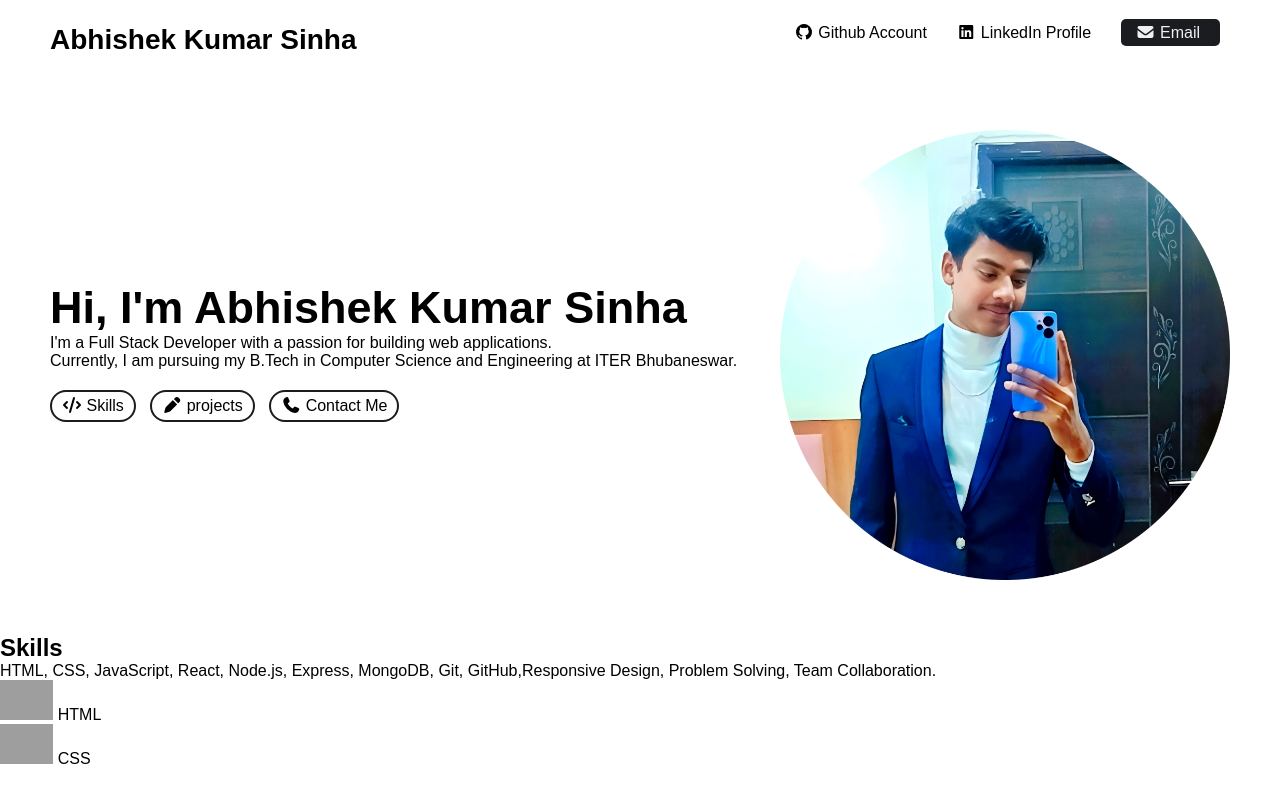
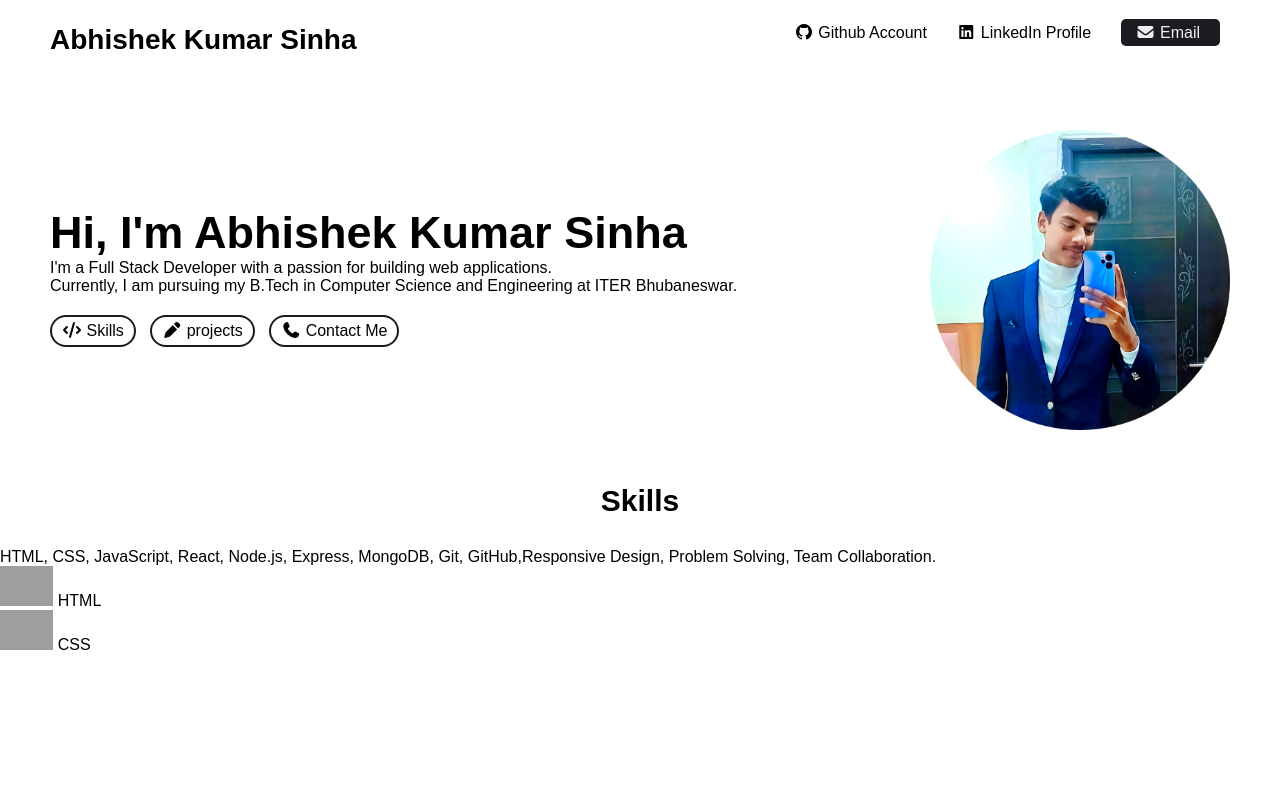
Before and after one commit to abhiishekkrsinha/Abhishek-Portfolio, a plain HTML site: page index.html in a window 1280 px wide. Drawn offline with Linux system fonts and the light colour scheme; grey boxes are pictures that could not be loaded.

Commit message:
Update skills section styling and image size
Changed the skills section to use a class instead of an ID in index.html and added corresponding CSS for .skills h2. Reduced the profile image height from 450 to 300 for better layout. Added a placeholder for .skills .cells styling.

```diff
--- a/index.html
+++ b/index.html
@@ -57,13 +57,13 @@
             </div>
 
             <div class="image">
-                <img src="cropped_circle_image.png" height="450"
+                <img src="cropped_circle_image.png" height="300"
                 alt="Abhishek Kumar Sinha">
             </div>
         </section>
 
         <!-- skills Section -->
-        <section id="skills">
+        <section class="skills">
             <h2>Skills</h2>
             <div class="text">
                 <p>HTML, CSS, JavaScript, React, Node.js, Express, MongoDB, Git, GitHub,Responsive Design, Problem Solving, Team Collaboration.</p>
--- a/style.css
+++ b/style.css
@@ -87,6 +87,11 @@ nav .right a span{
     color: var(--background-color);
 
 }
+.skills h2{
+    font-size: 30px;
+    text-align: center;
+    margin-bottom: 30px;
+}
 
 @media(max-width:700px){
     .hero-section{
@@ -113,3 +118,6 @@ nav .right a span{
         display: none;
     }
 }
+.skills .cells{
+
+}
```
